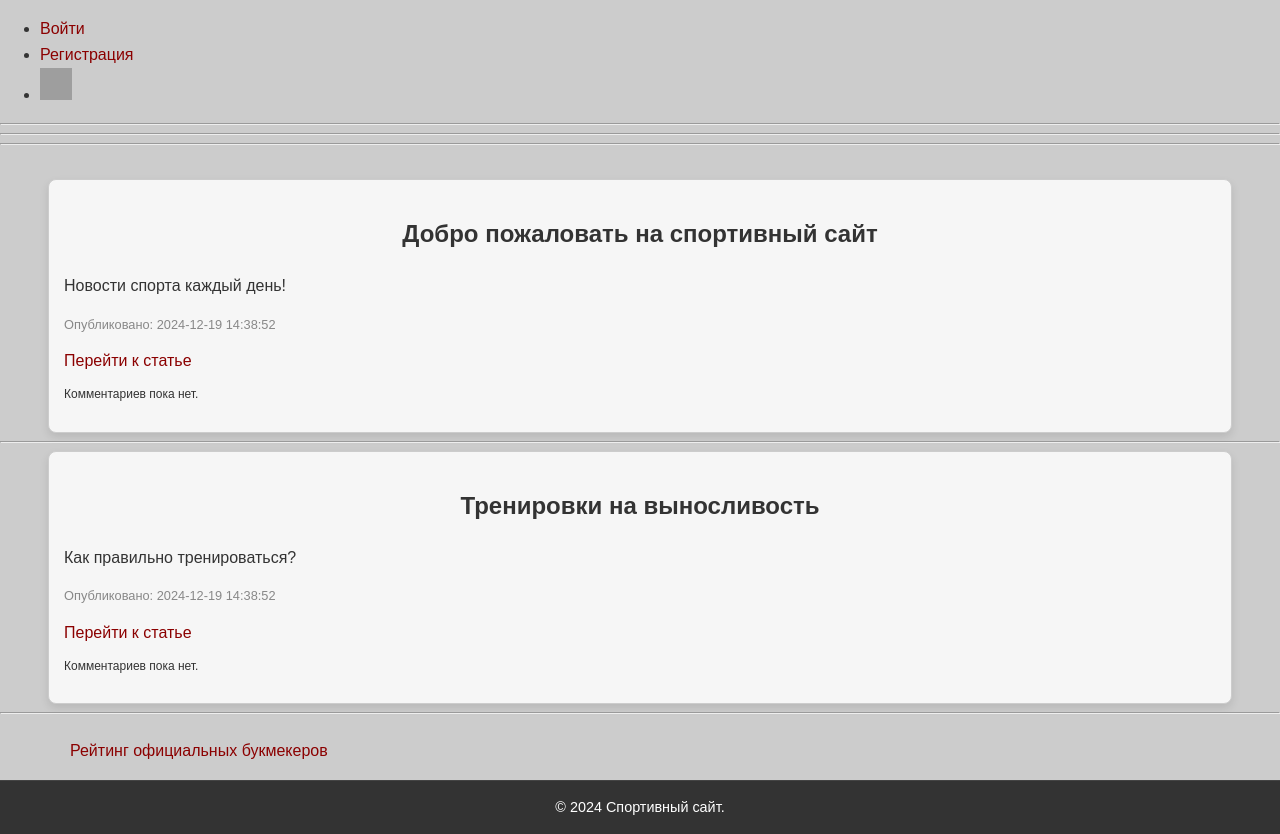
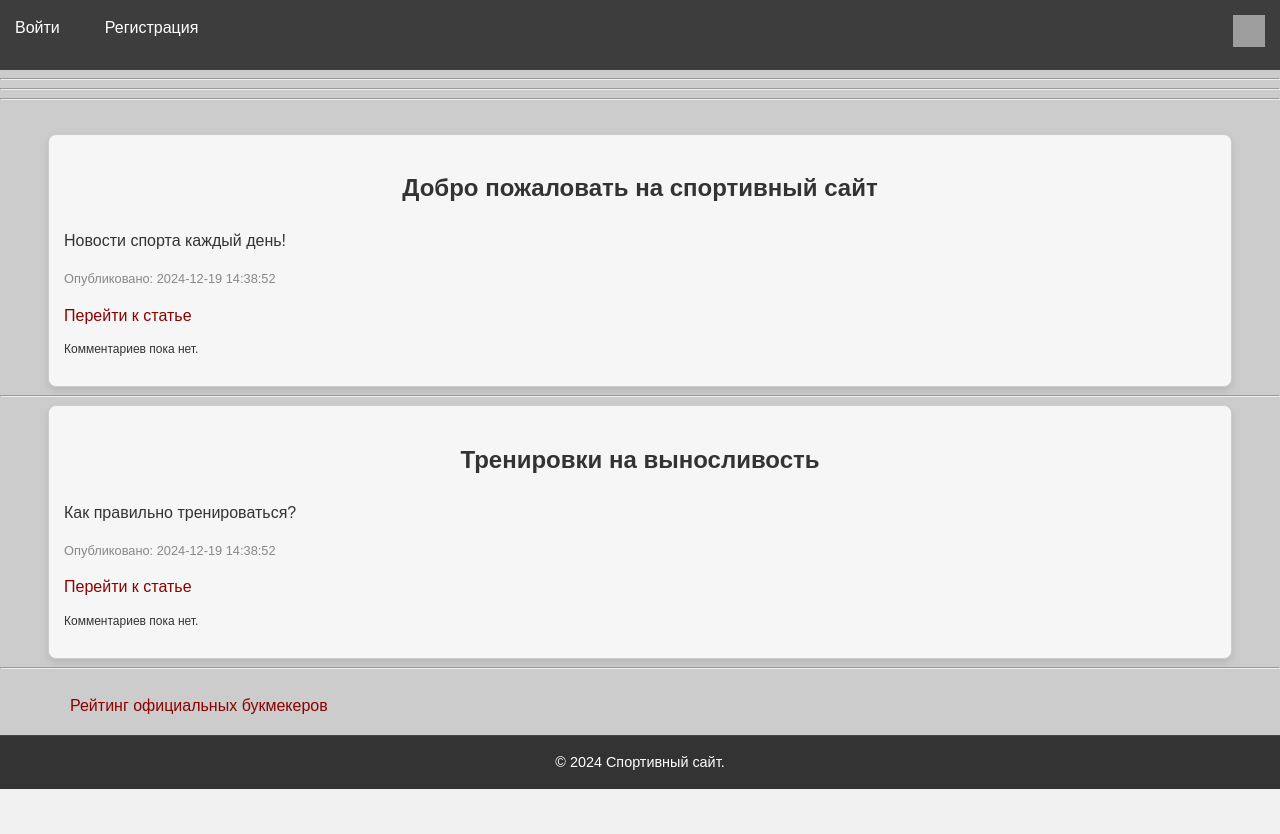
Before and after one commit to Elizaveta-Kuzmina/Web-Kuzmina23-08, a PHP site: page /main.php in a window 1280 px wide. Shown: the part 176-1010 px from the top of the page. After the commit the page ends 965 px from the top, so only its background shows below. Run offline with PHP 8.4, Linux system fonts and the light colour scheme; data comes from the database, SQL or seed files in the repository; data that the repository does not hold is empty; grey boxes are pictures that could not be loaded.

Commit message:
Update style.css

```diff
--- a/lab10/style.css
+++ b/lab10/style.css
@@ -127,7 +128,7 @@ a:hover {
     background-color: #f6f6f6;
 }
 
-.article h2 {
+.article h2, h3 {
     text-align: center;
 }
 
@@ -285,4 +261,134 @@ table th {
     table td:last-child {
         text-align: center;
     }
+
 }
+
+table {
+    width: 100%;
+    border-collapse: collapse;
+    margin: 20px 0;
+    font-size: 1rem;
+    background-color: #ffffff;
+    border: 1px solid #ddd;
+}
+
+table th, table td {
+    text-align: left;
+    padding: 12px;
+    border: 1px solid #ddd;
+}
+
+table th {
+    background-color: #8B0000;
+    color: #ffffff;
+    text-transform: uppercase;
+    font-size: 0.9rem;
+}
+
+.menu {
+    background-color: #3D3D3D;
+     display: flex;
+        justify-content: space-between;
+        list-style: none;
+        padding: 0;
+        margin: 0;
+}
+
+.menu ul {
+    list-style: none;
+    margin: 0;
+    padding: 0;
+    display: flex;
+}
+
+.menu li {
+    position: relative;
+}
+
+.menu a {
+    display: block;
+    padding: 15px 15px;
+    text-decoration: none;
+    color: white;
+    transition: background-color 0.3s ease;
+}
+
+.menu a:hover {
+    background-color: #770000;
+}
+ .menu-left {
+        display: flex;
+        gap: 15px;
+    }
+
+    .menu-right {
+        display: flex;
+        gap: 15px;
+    }
+
+.comments h3 {
+    margin-bottom: 10px;
+    font-size: 1.2rem;
+    color: #333;
+}
+
+.comments ul {
+    list-style-type: none;
+    padding: 0;
+}
+
+.comments li {
+    padding: 10px;
+    border-bottom: 1px solid #ddd;
+    margin-bottom: 10px;
+}
+
+.comments li:last-child {
+    border-bottom: none;
+}
+
+
+.comments li strong {
+    font-weight: bold;
+    color: #333;
+}
+
+.comments li p {
+    font-size: 1rem;
+    color: #555;
+    margin: 5px 0;
+}
+
+.comments li small {
+    font-size: 0.8rem;
+    color: #888;
+}
+
+.comments li a {
+    font-size: 0.9rem;
+    color: #d9534f;
+    text-decoration: none;
+    margin-left: 10px;
+}
+form textarea {
+    width: 100%;
+    height: 100px;
+    padding: 10px;
+    margin-bottom: 10px;
+    border: 1px solid #ccc;
+    border-radius: 5px;
+    font-size: 1rem;
+    resize: vertical;
+}
+
+
+form p {
+    font-size: 0.9rem;
+    margin-top: 12px;
+    color: #555;
+}
+
+form p a:hover {
+    text-decoration: underline;
+}
```
Also changed, not shown: other parts of lab10/style.css (+37 -61 lines).
